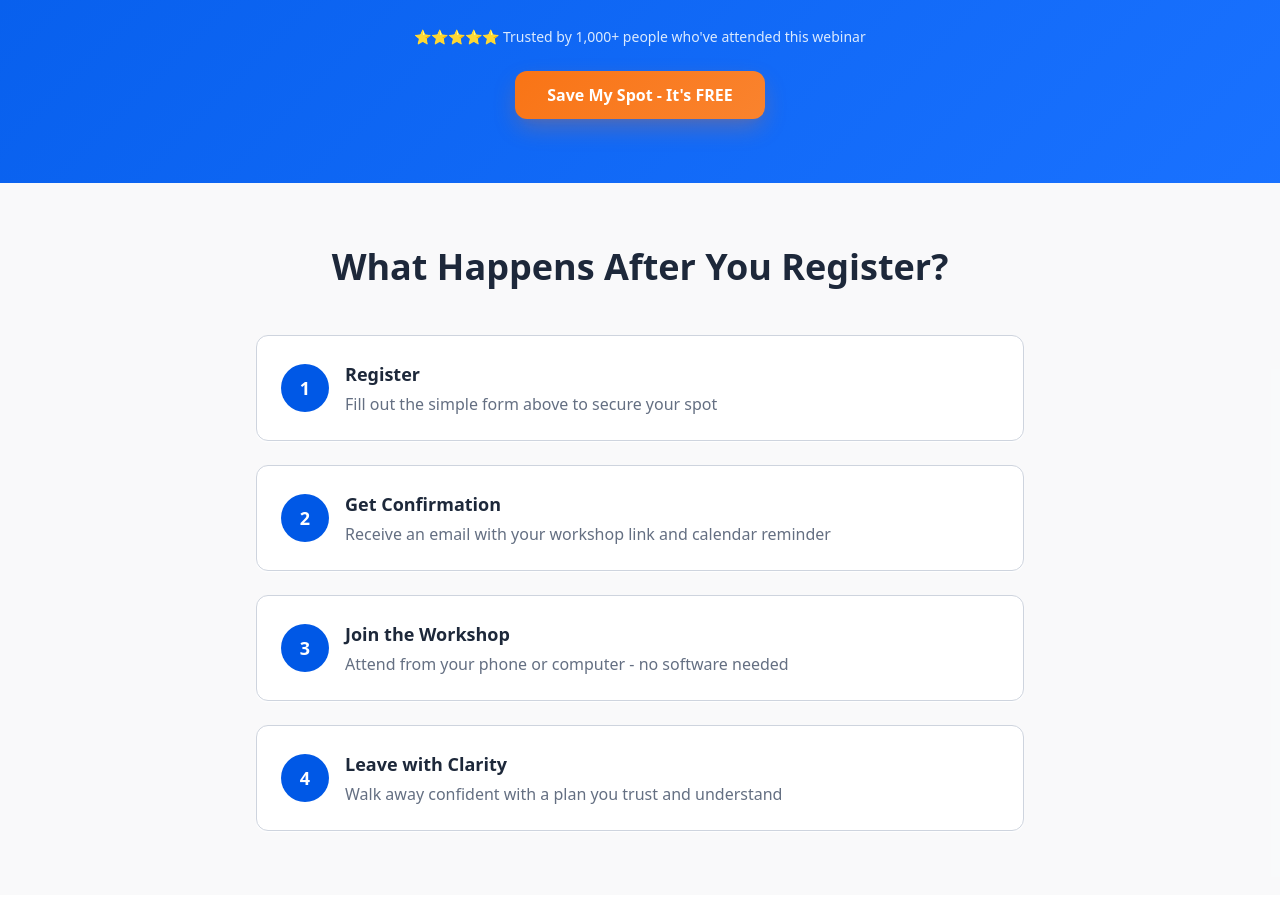
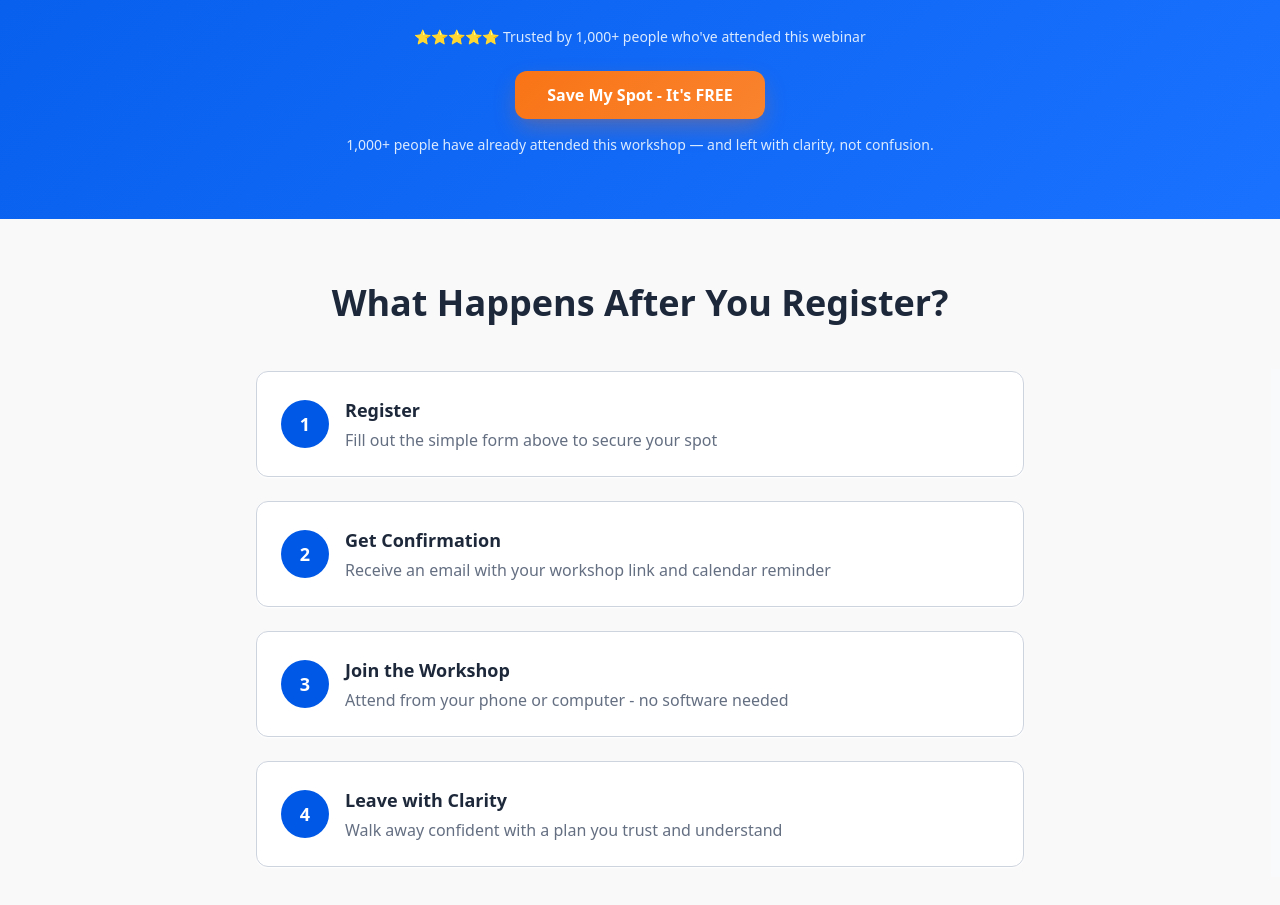
Before and after one commit to mhsmith12-lgtm/optimize-your-pages, a React (Vite) app: page / in a window 1280 px wide. Shown: the part 5220-6125 px from the top of the page. Built offline with nearby package versions, Linux system fonts and the light colour scheme; the HTML template or start-up script is replaced by a standard one.

Commit message:
Add testimonial count

```diff
--- a/src/components/TestimonialsSection.tsx
+++ b/src/components/TestimonialsSection.tsx
@@ -49,6 +49,9 @@ export const TestimonialsSection = () => {
             ⭐⭐⭐⭐⭐ Trusted by 1,000+ people who've attended this webinar
           </p>
           <Button variant="cta" size="lg">Save My Spot - It's FREE</Button>
+          <p className="text-blue-100 text-sm mt-4">
+            1,000+ people have already attended this workshop — and left with clarity, not confusion.
+          </p>
         </div>
       </div>
     </section>;
```
